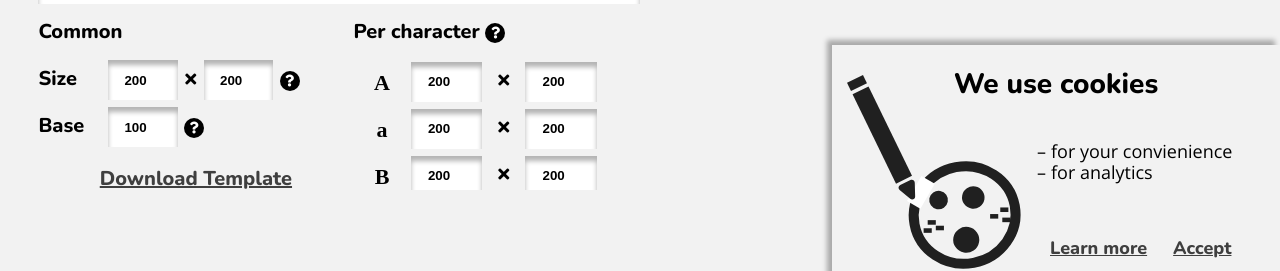
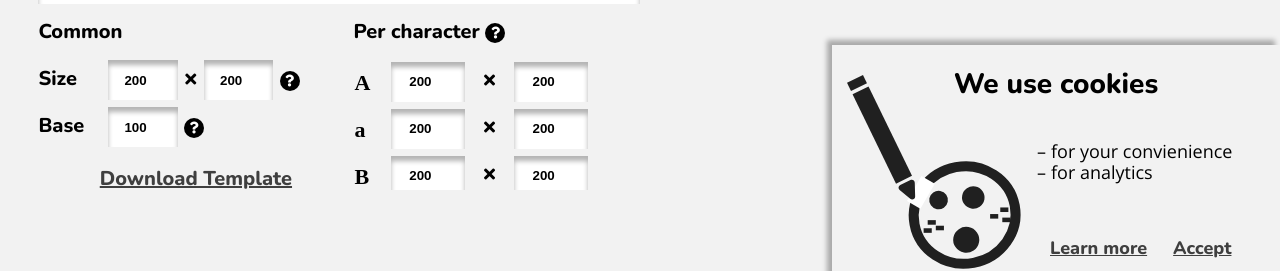
Before and after one commit to Voycawojka/calligro, a React (Create React App) app: page /#/ in a window 1280 px wide. Shown: the part 515-786 px from the top of the page. Built offline with nearby package versions, Linux system fonts and the light colour scheme; what helpful-decorators would draw is missing.

Commit message:
Correct character list display

```diff
--- a/src/ui/generation/step1CharacterList/step1CharacterList.module.scss
+++ b/src/ui/generation/step1CharacterList/step1CharacterList.module.scss
@@ -20,11 +20,12 @@
     font-size: 22px;
     font-weight: 800;
     display: inline-block;
-    text-align: center;
-    width: 20%;
+    width: 13%;
     margin: auto 0;
     padding: 0;
+    padding-left: 1px;
     vertical-align: middle;
+    box-sizing: border-box;
 }
 
 .input {
@@ -33,7 +34,7 @@
     display: inline-block;
     height: 40px;
     min-width: 40px;
-    width: 25%;
+    width: 26%;
     border: none;
     box-shadow: inset 0 5px 5px 0 rgba(0, 0, 0, 0.3);
     text-align: center;
@@ -46,12 +47,12 @@
 }
 
 .times {
-    width: 15%;
+    width: 17%;
     text-align: center;
 }
 
 .undoButton {
-    width: 20px;
+    font-size: 18px;
     text-align: center;
 }
 
@@ -64,14 +65,14 @@
     border: none;
     color: black;
     background-color: transparent;
-    width: 20px;
-    height: 20px;
+
     padding: 0;
     cursor: pointer;
+    vertical-align: middle;
 }
 
 .buttonContainer {
-    width: 15%;
+    width: 18%;
     text-align: center;
     display: inline-block;
 }
```
